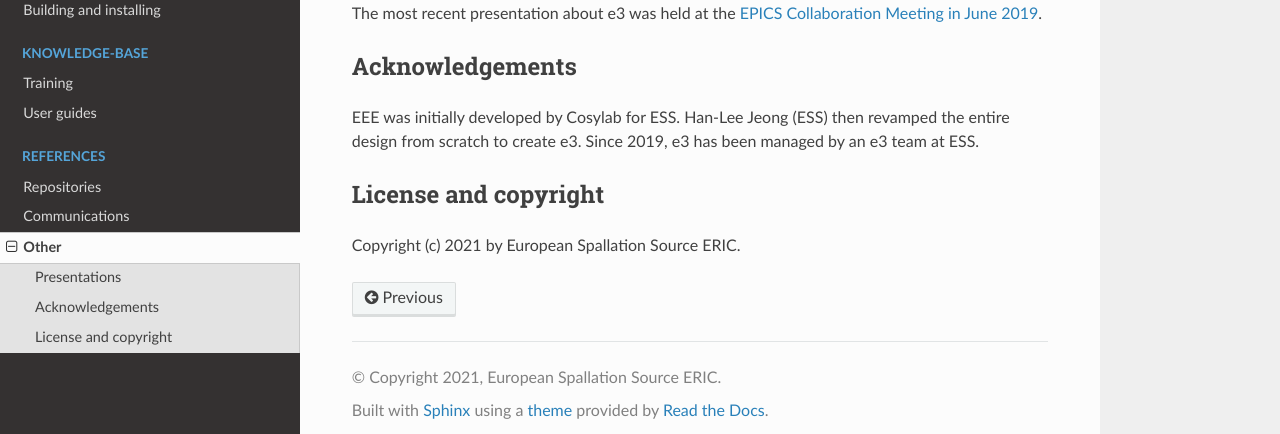
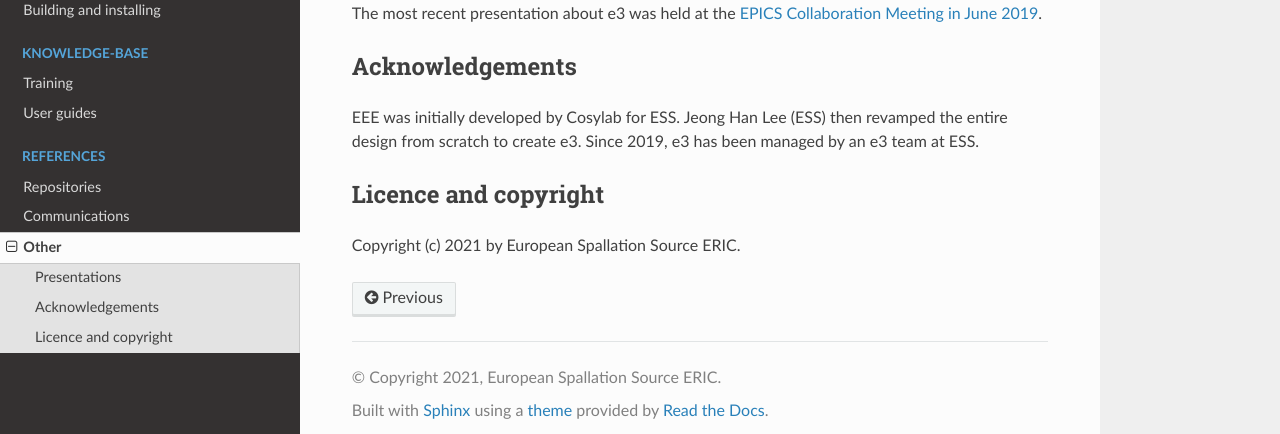
Before and after one commit to ttkorhonen/e3pages, a Sphinx documentation site: the page built from docs/references/3_suppl_material.md, in a window 1280 px wide. Shown: the part 334-768 px from the top of the page. Built offline with Sphinx 7.4.7 and the Read the Docs theme 2.0.0, drawn with Linux system fonts in a browser that asks for light colours.

Commit message:
Fix Han's name, and update use of licence

```diff
--- a/docs/references/3_suppl_material.md
+++ b/docs/references/3_suppl_material.md
@@ -10,8 +10,8 @@ The most recent presentation about e3 was held at the [EPICS Collaboration Meeti
 
 ## Acknowledgements
 
-EEE was initially developed by Cosylab for ESS. Han-Lee Jeong (ESS) then revamped the entire design from scratch to create e3. Since 2019, e3 has been managed by an e3 team at ESS.
+EEE was initially developed by Cosylab for ESS. Jeong Han Lee (ESS) then revamped the entire design from scratch to create e3. Since 2019, e3 has been managed by an e3 team at ESS.
 
-## License and copyright
+## Licence and copyright
 
 Copyright (c) 2021 by European Spallation Source ERIC.
```
